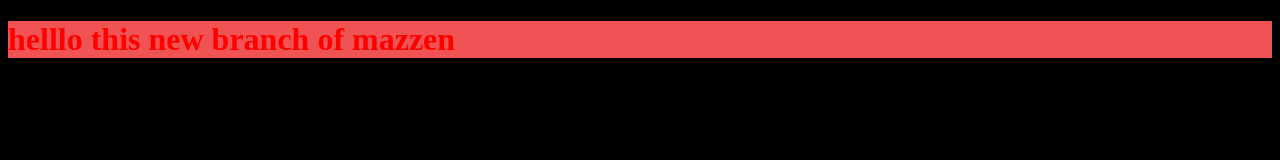
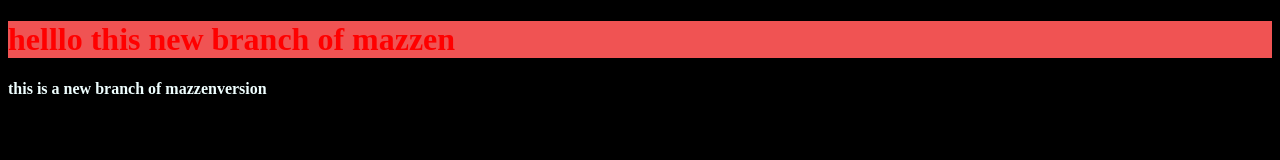
Before and after one commit to mazen67M/myproject, a plain HTML site: page index.html in a window 1280 px wide. Drawn offline with Linux system fonts and the light colour scheme.

Commit message:
edit css file

```diff
--- a/style.css
+++ b/style.css
@@ -7,3 +7,6 @@ h1 {
 body {
     background-color: rgb(0, 0, 0);
 }
+h4 {
+    color: azure;
+}
```
